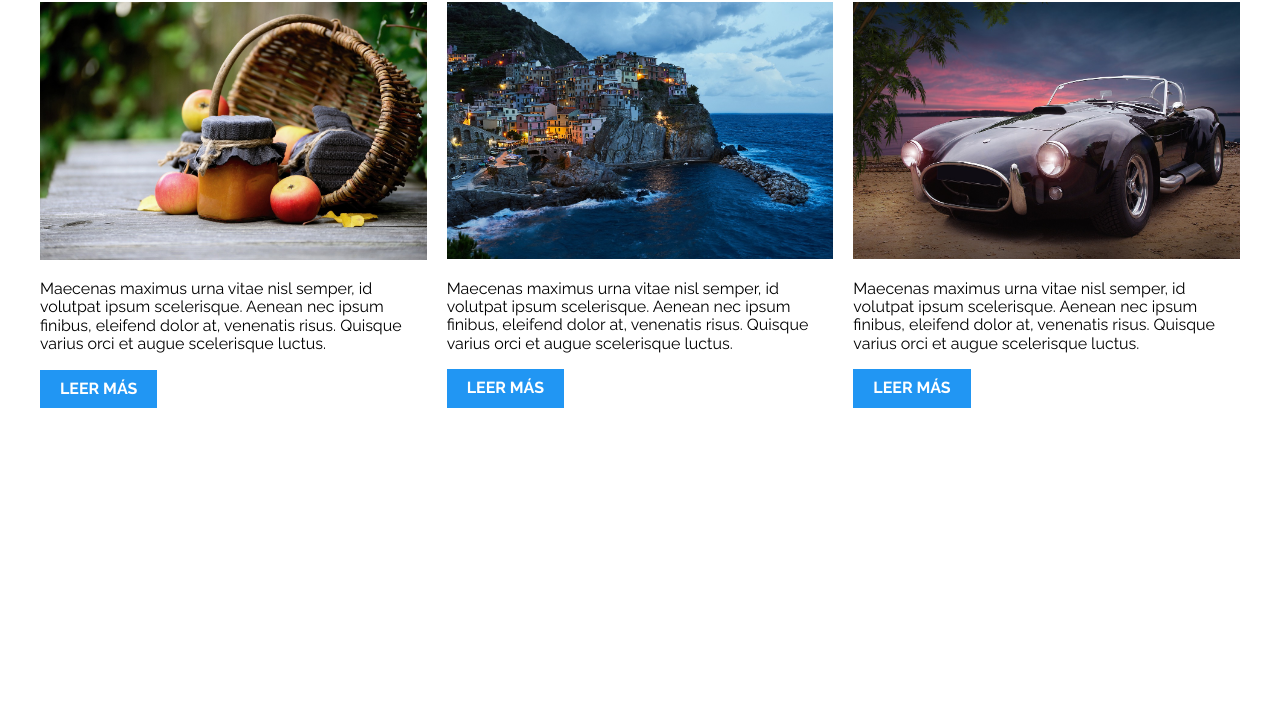
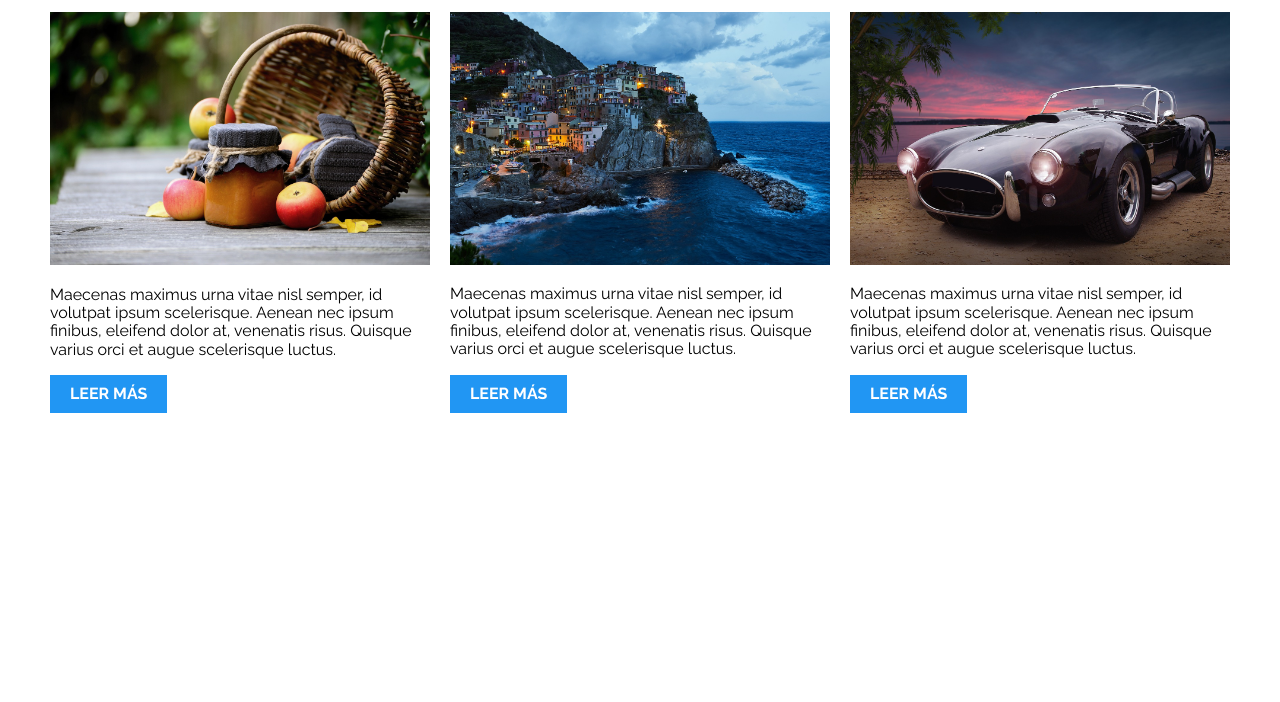
Before and after one commit to Ricardosaid/Web-Design-Patterns, a plain HTML site: page 04-3columnas_iguales_flexbox/index.html in a window 1280 px wide. Shown: the part 98-800 px from the top of the page. Drawn offline with nearby package versions, Linux system fonts and the light colour scheme.

Commit message:
second way 3 columns with flexbox

```diff
--- a/04-3columnas_iguales_flexbox/css/styles.css
+++ b/04-3columnas_iguales_flexbox/css/styles.css
@@ -41,6 +41,10 @@ h1 {
 @media (min-width : 768px) {
     .tres-columnas {
         display: flex;/*se ordena de izq a derecha */
-        gap: 2rem; /*le damos espacio entre cada articule*/
+        justify-content: space-between;
+    }
+    .entrada-blog {
+        width: calc(33.33% -1rem);
+        margin: 1rem;
     }
 }
```
